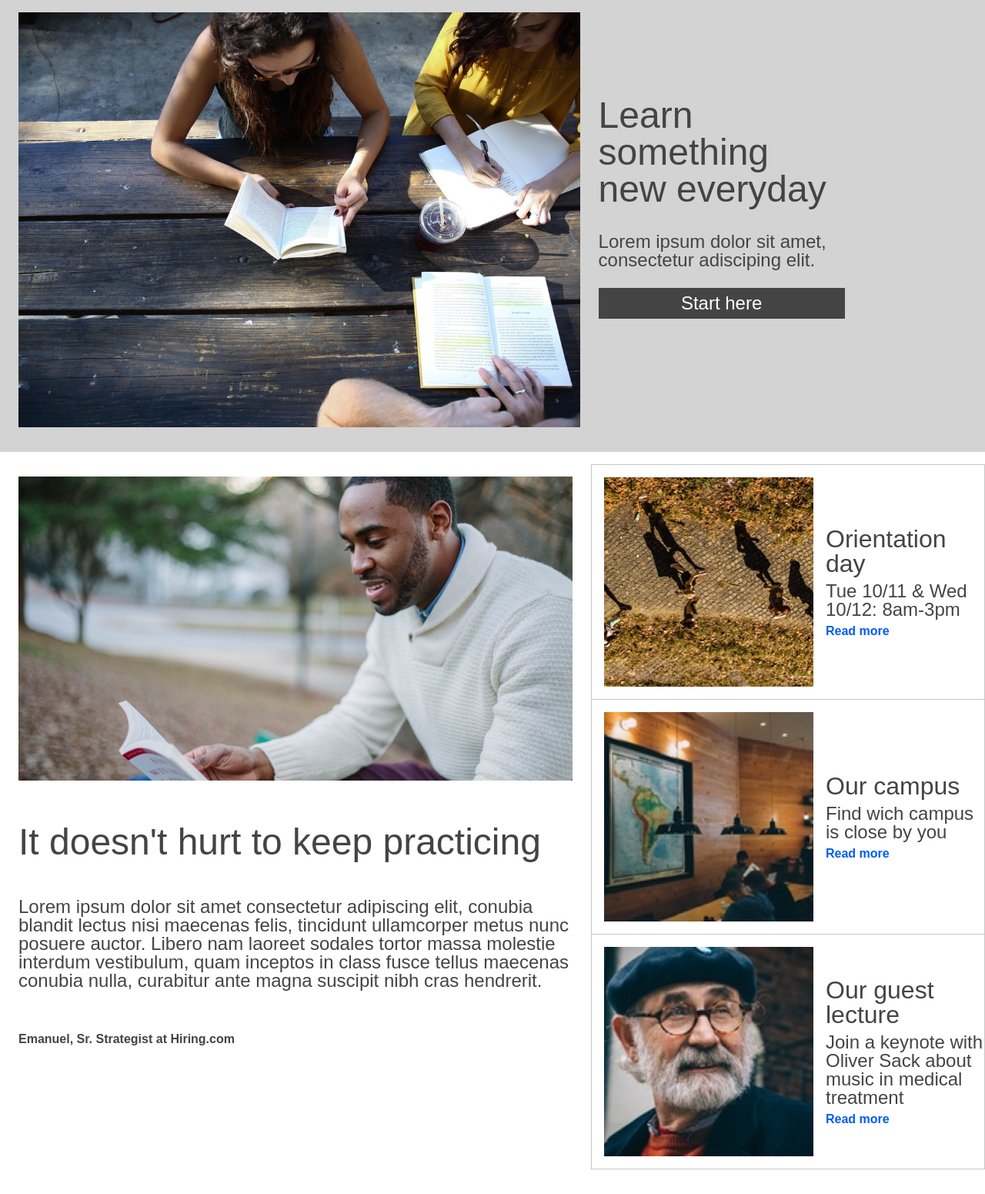
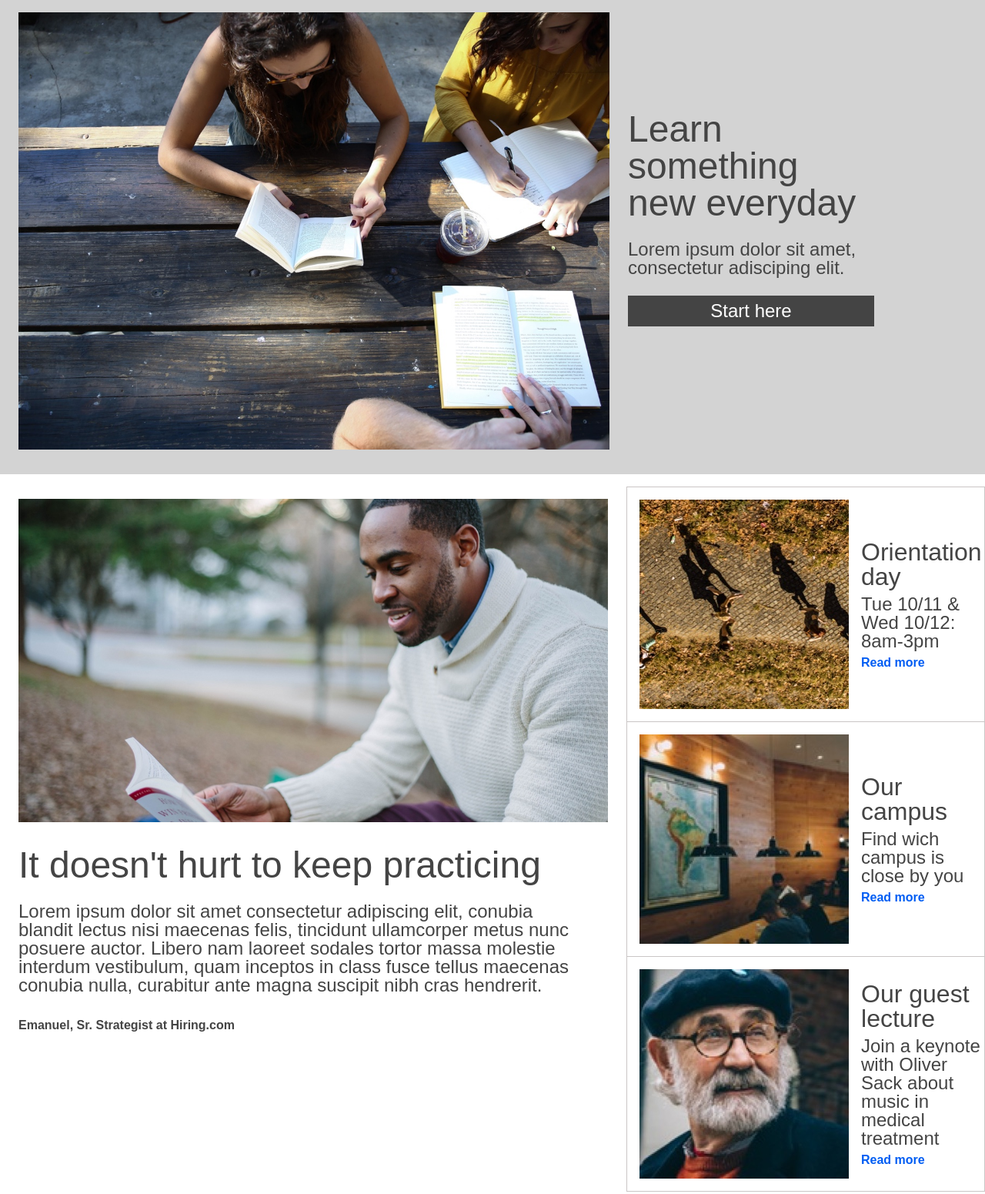
Before and after one commit to cblastor/capstone-colmar, a plain HTML site: page index.html in a window 1280 px wide. Shown: the part 80-1631 px from the top of the page at 77% size. Drawn offline with Linux system fonts and the light colour scheme.

Commit message:
Add files via upload

```diff
--- a/styles.css
+++ b/styles.css
@@ -63,7 +63,7 @@ header .mobile{
     flex-wrap: wrap;
 }
 .banner img{
-    max-width: 57%;
+    max-width: 60%;
     margin: 32px 24px;
 }
 .banner .content{
@@ -74,7 +74,7 @@ header .mobile{
 }
 h1{
     font-size: 3rem;
-    margin: 0 0 32px 0;
+    margin: 0 0 24px 0;
 
 }
 p{
@@ -109,13 +109,14 @@ p{
 }
 /* information */
 .left-pannel{
-    width: 60%;
-    display: flex;
+    width: 63%;
+    display: inline-block;
     flex-direction: column;
+    margin: 0 24px 0 0;
 }
 .left-pannel img{
     margin: 32px 24px;
-    width: auto;
+    width: 97%;
     display: block;
 }
 .left-pannel h1{
@@ -133,7 +134,7 @@ p{
     display: flex;
 }
 .pannel{
-    width: 40%;
+    width: 37%;
     margin: 16px 0;
     display: inline-flex;
     flex-direction: column;
@@ -142,6 +143,7 @@ p{
 }
 .info img{
     margin: 16px;
+    width: 70%;
 }
 .pannel h3{
     font-size: 2rem;
@@ -185,7 +187,7 @@ p{
 }
 .info{
     flex-direction: column;
-    max-width: 100%;
+    max-width: 95%;
     align-items: flex-start;
     border: none;
 }
```
